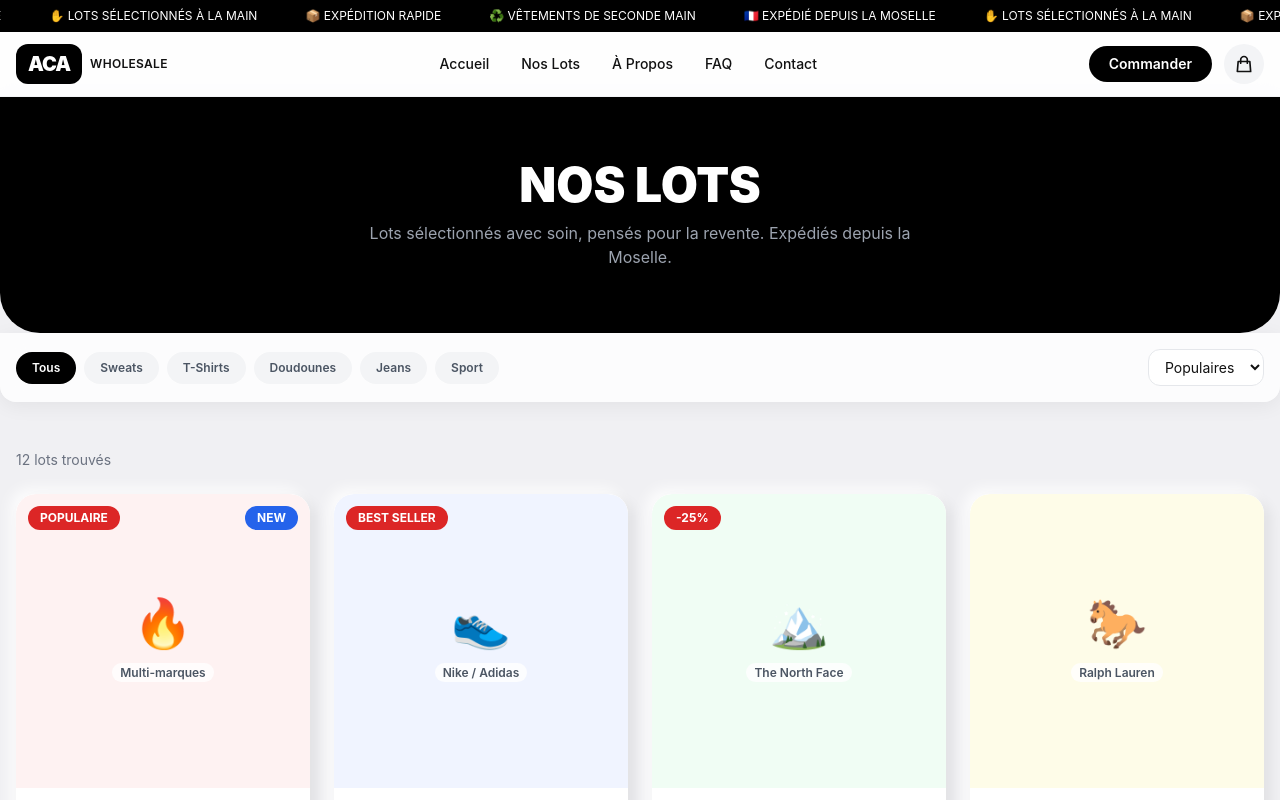
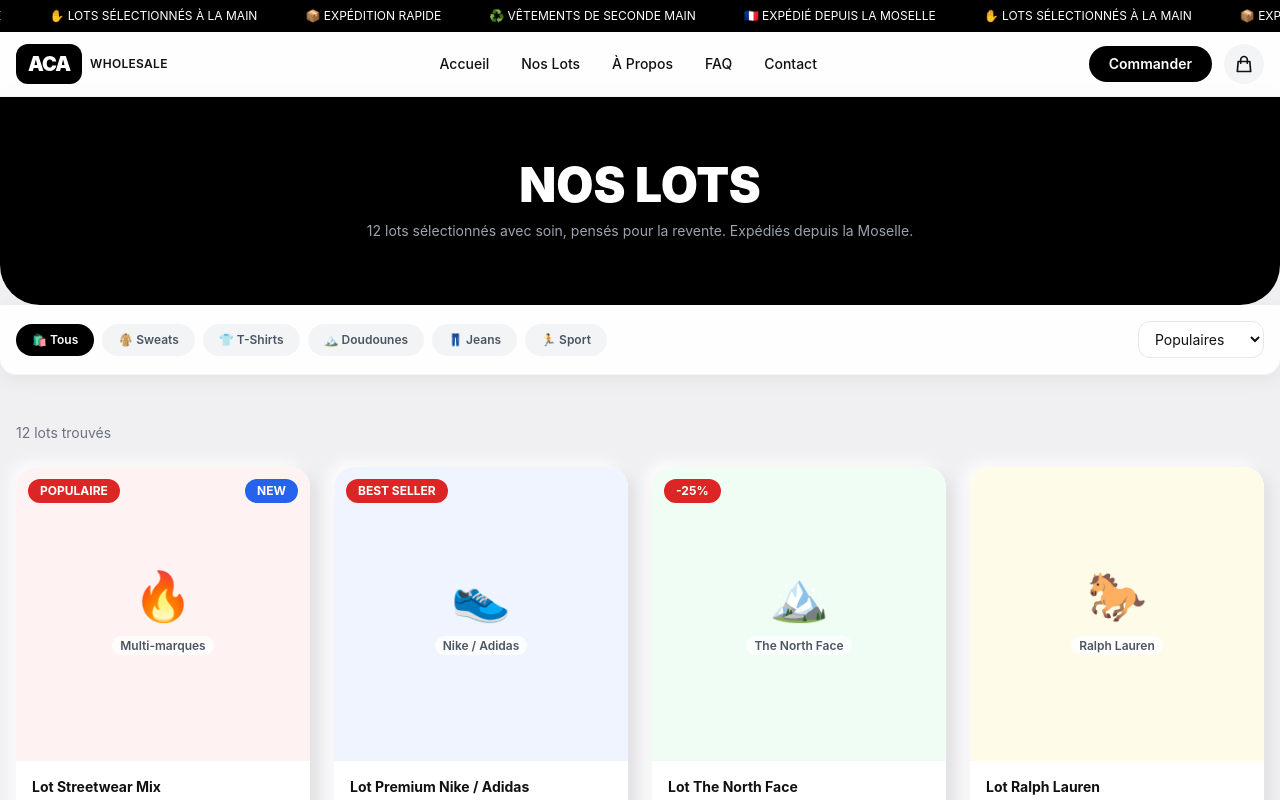
Before and after one commit to acawholesale/aca-wholesale, a Next.js app: page /produits in a window 1280 px wide. Shown: the top 800 px of the page. Built offline with nearby package versions, Linux system fonts and the light colour scheme.

Commit message:
Update page.js

```diff
--- a/app/produits/page.js
+++ b/app/produits/page.js
@@ -3,112 +3,84 @@ import { useState } from 'react'
 import Navbar from '../../components/Navbar'
 import Footer from '../../components/Footer'
 import ProductCard from '../../components/ProductCard'
-
-const allProducts = [
-  { id: 1, name: 'Lot Premium Nike / Adidas', description: '10 pièces - Sweats & Hoodies', price: 189, originalPrice: 249, rating: 5, reviews: 127, badge: 'BEST SELLER', emoji: '👟', brand: 'Nike / Adidas', color: '#f0f4ff', category: 'sweats' },
-  { id: 2, name: 'Lot The North Face', description: '8 pièces - Doudounes & Polaires', price: 299, originalPrice: 399, rating: 5, reviews: 89, badge: '-25%', emoji: '🏔️', brand: 'The North Face', color: '#f0fdf4', category: 'doudounes' },
-  { id: 3, name: 'Lot Ralph Lauren', description: '12 pièces - Polos & Chemises', price: 219, originalPrice: 289, rating: 4, reviews: 64, emoji: '🐎', brand: 'Ralph Lauren', color: '#fefce8', category: 'tshirts' },
-  { id: 4, name: 'Lot Streetwear Mix', description: '15 pièces - Stüssy, Carhartt, Supreme', price: 349, originalPrice: 449, rating: 5, reviews: 201, badge: 'POPULAIRE', isNew: true, emoji: '🔥', brand: 'Multi-marques', color: '#fef2f2', category: 'sweats' },
-  { id: 5, name: 'Lot Printemps Nike', description: '10 pièces - T-shirts & Shorts', price: 149, rating: 5, reviews: 12, isNew: true, emoji: '☀️', brand: 'Nike', color: '#ecfdf5', category: 'tshirts' },
-  { id: 6, name: 'Lot Denim Levi\'s', description: '8 pièces - Jeans & Vestes', price: 199, originalPrice: 259, rating: 4, reviews: 8, isNew: true, emoji: '👖', brand: 'Levi\'s', color: '#eff6ff', category: 'jeans' },
-  { id: 7, name: 'Lot Adidas Originals', description: '12 pièces - Tracksuits & Tees', price: 179, rating: 5, reviews: 15, isNew: true, emoji: '⚡', brand: 'Adidas', color: '#f5f3ff', category: 'sportswear' },
-  { id: 8, name: 'Lot Luxury Mix', description: '6 pièces - Burberry, Tommy, CK', price: 399, originalPrice: 529, rating: 5, reviews: 6, badge: 'EXCLUSIF', isNew: true, emoji: '💎', brand: 'Luxury', color: '#fdf4ff', category: 'sweats' },
-  { id: 9, name: 'Lot Doudounes Mix', description: '6 pièces - TNF, Columbia, Patagonia', price: 349, originalPrice: 459, rating: 5, reviews: 43, emoji: '🧥', brand: 'Multi-marques', color: '#f0fdf4', category: 'doudounes' },
-  { id: 10, name: 'Lot Jogging Nike', description: '10 pièces - Pantalons & Sweats', price: 159, rating: 4, reviews: 31, emoji: '🏃', brand: 'Nike', color: '#fef2f2', category: 'sportswear' },
-  { id: 11, name: 'Lot T-Shirts Premium', description: '20 pièces - Multi-marques', price: 129, rating: 4, reviews: 56, badge: 'PETIT PRIX', emoji: '👕', brand: 'Multi-marques', color: '#fefce8', category: 'tshirts' },
-  { id: 12, name: 'Lot Jeans Mixte', description: '10 pièces - Levi\'s, Diesel, Lee', price: 229, originalPrice: 299, rating: 5, reviews: 38, emoji: '👖', brand: 'Multi-marques', color: '#eff6ff', category: 'jeans' },
-]
+import { allProducts } from '../data/products'
 
 const categories = [
-  { id: 'all', name: 'Tous' },
-  { id: 'sweats', name: 'Sweats' },
-  { id: 'tshirts', name: 'T-Shirts' },
-  { id: 'doudounes', name: 'Doudounes' },
-  { id: 'jeans', name: 'Jeans' },
-  { id: 'sportswear', name: 'Sport' },
+  { id: 'all', name: 'Tous', emoji: '🛍️' },
+  { id: 'sweats', name: 'Sweats', emoji: '🧥' },
+  { id: 'tshirts', name: 'T-Shirts', emoji: '👕' },
+  { id: 'doudounes', name: 'Doudounes', emoji: '🏔️' },
+  { id: 'jeans', name: 'Jeans', emoji: '👖' },
+  { id: 'sportswear', name: 'Sport', emoji: '🏃' },
 ]
 
 export default function Produits() {
   const [activeCategory, setActiveCategory] = useState('all')
   const [sortBy, setSortBy] = useState('popular')
 
-  let filtered = activeCategory === 'all'
-    ? allProducts
-    : allProducts.filter(p => p.category === activeCategory)
-
+  let filtered = activeCategory === 'all' ? allProducts : allProducts.filter(p => p.category === activeCategory)
   if (sortBy === 'price-asc') filtered = [...filtered].sort((a, b) => a.price - b.price)
   if (sortBy === 'price-desc') filtered = [...filtered].sort((a, b) => b.price - a.price)
   if (sortBy === 'popular') filtered = [...filtered].sort((a, b) => b.reviews - a.reviews)
+  if (sortBy === 'new') filtered = [...filtered].filter(p => p.isNew)
 
   return (
     <main className="bg-[#f0f0f3] overflow-x-hidden">
       <Navbar />
-
-      {/* Header */}
       <section className="bg-black text-white py-12 md:py-16 rounded-b-[24px] md:rounded-b-[40px]">
         <div className="max-w-7xl mx-auto px-5 text-center">
           <h1 className="text-3xl md:text-5xl font-black mb-2 md:mb-3">NOS LOTS</h1>
-          <p className="text-gray-400 max-w-xl mx-auto text-sm md:text-base">
-            Lots sélectionnés avec soin, pensés pour la revente. Expédiés depuis la Moselle.
-          </p>
+          <p className="text-gray-400 max-w-xl mx-auto text-sm">{allProducts.length} lots sélectionnés avec soin, pensés pour la revente. Expédiés depuis la Moselle.</p>
         </div>
       </section>
 
-      {/* Filters */}
-      <section className="bg-white/80 backdrop-blur-md sticky top-14 md:top-16 z-40 rounded-b-2xl" style={{ boxShadow: '0 4px 20px rgba(0,0,0,0.06)' }}>
-        <div className="max-w-7xl mx-auto px-4 md:px-4 py-3 md:py-4">
+      <section className="bg-white/90 backdrop-blur-md sticky top-14 md:top-16 z-40 rounded-b-2xl border-b border-gray-100" style={{ boxShadow: '0 4px 20px rgba(0,0,0,0.06)' }}>
+        <div className="max-w-7xl mx-auto px-4 py-3 md:py-4">
           <div className="flex items-center justify-between gap-3">
             <div className="filter-scroll flex gap-2 flex-1">
-              {categories.map((cat) => (
-                <button
-                  key={cat.id}
-                  onClick={() => setActiveCategory(cat.id)}
-                  className={`text-xs font-semibold px-3.5 md:px-4 py-2 transition-colors rounded-full whitespace-nowrap flex-shrink-0 ${
-                    activeCategory === cat.id
-                      ? 'bg-black text-white'
-                      : 'bg-gray-100 text-gray-600 hover:bg-gray-200'
-                  }`}
-                >
-                  {cat.name}
+              {categories.map(cat => (
+                <button key={cat.id} onClick={() => setActiveCategory(cat.id)} className={`text-xs font-semibold px-3.5 md:px-4 py-2 transition-all rounded-full whitespace-nowrap flex-shrink-0 ${activeCategory === cat.id ? 'bg-black text-white' : 'bg-gray-100 text-gray-600 hover:bg-gray-200'}`}>
+                  {cat.emoji} {cat.name}
                 </button>
               ))}
             </div>
-            <select
-              value={sortBy}
-              onChange={(e) => setSortBy(e.target.value)}
-              className="text-xs md:text-sm border px-2 md:px-3 py-2 bg-white rounded-xl flex-shrink-0"
-            >
+            <select value={sortBy} onChange={e => setSortBy(e.target.value)} className="text-xs md:text-sm border border-gray-200 px-2 md:px-3 py-2 bg-white rounded-full flex-shrink-0">
               <option value="popular">Populaires</option>
               <option value="price-asc">Prix ↑</option>
               <option value="price-desc">Prix ↓</option>
+              <option value="new">Nouveautés</option>
             </select>
           </div>
         </div>
       </section>
 
-      {/* Products Grid */}
       <section className="py-8 md:py-12">
-        <div className="max-w-7xl mx-auto px-4 md:px-4">
-          <p className="text-xs md:text-sm text-gray-500 mb-4 md:mb-6">{filtered.length} lot{filtered.length > 1 ? 's' : ''} trouvé{filtered.length > 1 ? 's' : ''}</p>
-          <div className="grid grid-cols-2 md:grid-cols-3 lg:grid-cols-4 gap-3 md:gap-6">
-            {filtered.map((product) => (
-              <ProductCard key={product.id} product={product} />
-            ))}
+        <div className="max-w-7xl mx-auto px-4">
+          <div className="flex items-center justify-between mb-4 md:mb-6">
+            <p className="text-xs md:text-sm text-gray-500">{filtered.length} lot{filtered.length > 1 ? 's' : ''} trouvé{filtered.length > 1 ? 's' : ''}</p>
+            {activeCategory !== 'all' && <button onClick={() => setActiveCategory('all')} className="text-xs text-blue-600 font-semibold hover:underline">Voir tous →</button>}
           </div>
+          {filtered.length === 0 ? (
+            <div className="text-center py-16">
+              <div className="text-4xl mb-4">😕</div>
+              <p className="text-gray-500 font-medium">Aucun lot trouvé.</p>
+              <button onClick={() => setActiveCategory('all')} className="mt-4 text-blue-600 font-bold hover:underline text-sm">Voir tous les lots</button>
+            </div>
+          ) : (
+            <div className="grid grid-cols-2 md:grid-cols-3 lg:grid-cols-4 gap-3 md:gap-6">
+              {filtered.map(product => <ProductCard key={product.id} product={product} />)}
+            </div>
+          )}
         </div>
       </section>
 
-      {/* CTA */}
       <section className="bg-black text-white py-12 md:py-16 rounded-[24px] md:rounded-[40px] mx-3 md:mx-4 mb-6 md:mb-8">
         <div className="max-w-4xl mx-auto px-5 text-center">
           <h2 className="text-xl md:text-3xl font-black mb-3 md:mb-4">Vous ne trouvez pas ce que vous cherchez ?</h2>
           <p className="text-gray-400 mb-5 md:mb-6 text-sm">Contactez-nous pour un lot personnalisé.</p>
-          <a href="/contact" className="inline-block bg-white text-black px-6 md:px-8 py-3 font-bold text-sm hover:bg-gray-200 transition-colors rounded-full">
-            NOUS CONTACTER
-          </a>
+          <a href="/contact" className="inline-block bg-white text-black px-6 md:px-8 py-3 font-bold text-sm hover:bg-gray-200 transition-colors rounded-full">NOUS CONTACTER</a>
         </div>
       </section>
-
       <Footer />
     </main>
   )
```
